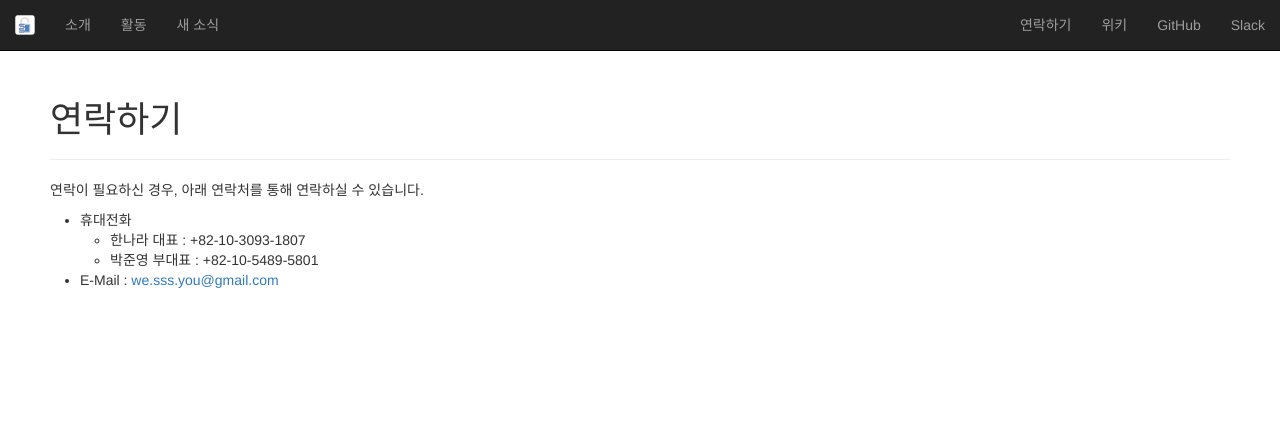
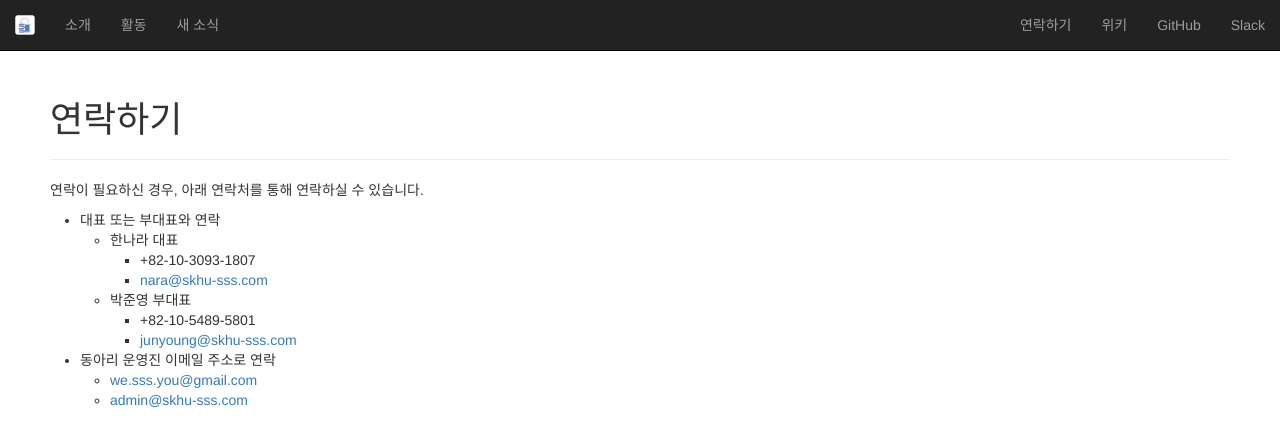
Before and after one commit to s-owl/s-owl.github.io, a Jekyll site: the page built from contact.md, in a window 1280 px wide. Shown: the top 446 px of the page. Built offline with Jekyll 4.4.1, drawn with Linux system fonts in a browser that asks for light colours.

Commit message:
Update contact.md

```diff
--- a/contact.md
+++ b/contact.md
@@ -5,7 +5,13 @@ permalink: /contact/
 ---
 연락이 필요하신 경우, 아래 연락처를 통해 연락하실 수 있습니다.
 
-- 휴대전화
-  - 한나라 대표 : +82-10-3093-1807
-  - 박준영 부대표 : +82-10-5489-5801
-- E-Mail : [we.sss.you@gmail.com](mailto:we.sss.you@gmail.com)
+- 대표 또는 부대표와 연락
+  - 한나라 대표
+    - +82-10-3093-1807
+    - [nara@skhu-sss.com](mailto:nara@skhu-sss.com)
+  - 박준영 부대표
+    - +82-10-5489-5801
+    - [junyoung@skhu-sss.com](mailto:junyoung@skhu-sss.com)
+- 동아리 운영진 이메일 주소로 연락
+  - [we.sss.you@gmail.com](mailto:we.sss.you@gmail.com)
+  - [admin@skhu-sss.com](mailto:admin@skhu-sss.com)
```
